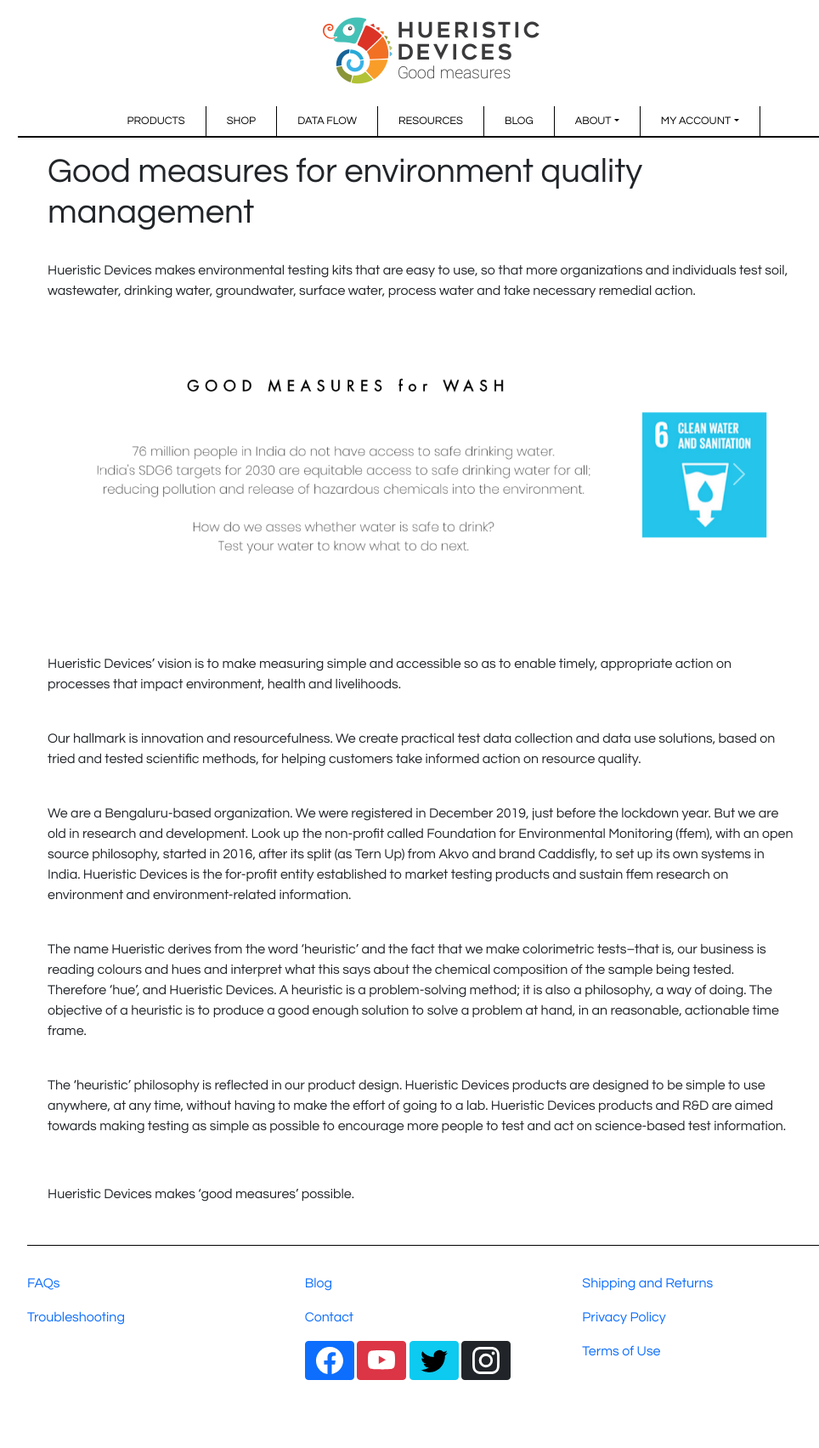
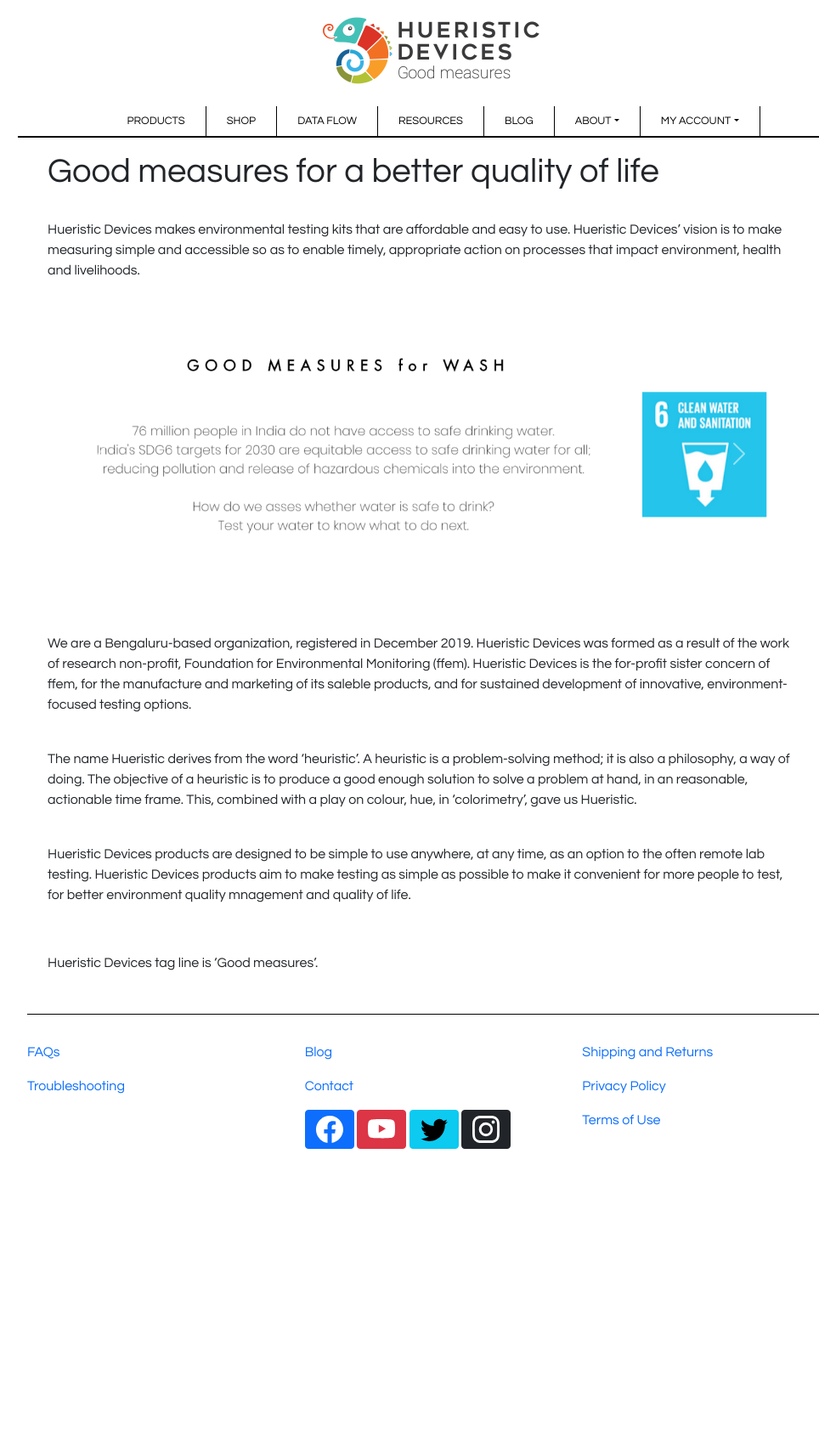
Before and after one commit to Hueristic-Devices/Hueristic-Devices.github.io, a Jekyll site: the page built from _pages/company.md, in a window 1280 px wide. Shown: the whole page at 85% size, without its empty margins (130-1094 px from the left). Built offline with Jekyll 4.4.1, drawn with Linux system fonts in a browser that asks for light colours; after the commit the page ends 1432 px from its top, so only the background shows below that.

Commit message:
Update company.md
title and text changes

```diff
--- a/_pages/company.md
+++ b/_pages/company.md
@@ -1,12 +1,12 @@
 ---
 layout: default
-title: Good measures for environment quality management
+title: Good measures for a better quality of life
 permalink: /company/
 ---
 
 
 
-<br>Hueristic Devices makes environmental testing kits that are easy to use, so that more organizations and individuals test soil, wastewater, drinking water, groundwater, surface water, process water and take necessary remedial action.
+<br>Hueristic Devices makes environmental testing kits that are affordable and easy to use. Hueristic Devices' vision is to make measuring simple and accessible so as to enable timely, appropriate action on processes that impact environment, health and livelihoods.
 
 
 <br>
@@ -56,16 +56,12 @@
 
 <br>
 
-<br> Hueristic Devices' vision is to make measuring simple and accessible so as to enable timely, appropriate action on processes that impact environment, health and livelihoods.
+<br>We are a Bengaluru-based organization, registered in December 2019. Hueristic Devices was formed as a result of the work of research non-profit, Foundation for Environmental Monitoring (ffem). Hueristic Devices is the for-profit sister concern of ffem, for the manufacture and marketing of its saleble products, and for sustained development of innovative, environment-focused testing options.
 
-<br> Our hallmark is innovation and resourcefulness. We create practical test data collection and data use solutions, based on tried and tested scientific methods,  for helping customers take informed action on resource quality.
+<br>The name Hueristic derives from the word 'heuristic'. A heuristic is a problem-solving method; it is also a philosophy, a way of doing. The objective of a heuristic is to produce a good enough solution to solve a problem at hand, in an reasonable, actionable time frame. This, combined with a play on colour, hue, in 'colorimetry', gave us Hueristic.
 
-<br>We are a Bengaluru-based organization. We were registered in December 2019, just before the lockdown year. But we are old in research and development. Look up the non-profit called Foundation for Environmental Monitoring (ffem), with an open source philosophy, started in 2016,  after its split (as Tern Up) from Akvo and brand Caddisfly, to set up its own systems in India. Hueristic Devices is the for-profit entity established to market testing products and sustain ffem research on environment and environment-related information.
-
-<br>The name Hueristic derives from the word 'heuristic' and the fact that we make colorimetric tests--that is, our business is reading colours and hues and interpret what this says about the chemical composition of the sample being tested. Therefore 'hue', and Hueristic Devices. A heuristic is a problem-solving method; it is also a philosophy, a way of doing. The objective of a heuristic is to produce a good enough solution to solve a problem at hand, in an reasonable, actionable time frame.
-
-<br>The 'heuristic' philosophy is reflected in our product design. Hueristic Devices products are designed to be simple to use anywhere, at any time, without having to make the effort of going to a lab. Hueristic Devices products and R&D are aimed towards making testing as simple as possible to encourage more people to test and act on science-based test information.
+<br>Hueristic Devices products are designed to be simple to use anywhere, at any time, as an option to the often remote lab testing. Hueristic Devices products aim to make testing as simple as possible to make it convenient for more people to test, for better environment quality mnagement and quality of life.
 
 <br>
 
-Hueristic Devices makes ‘good measures’ possible.
+Hueristic Devices tag line is ‘Good measures’.
```
